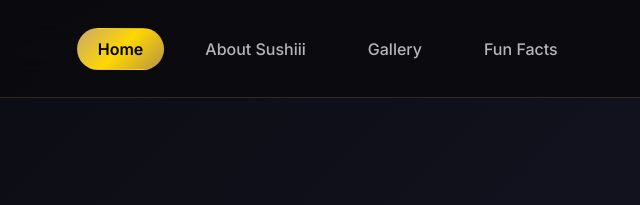
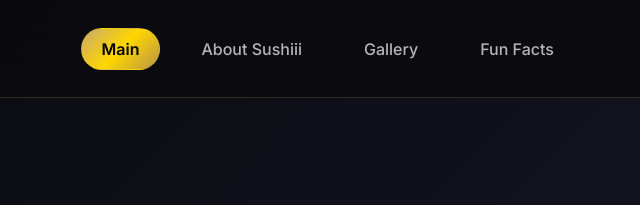
Before and after one commit to mustafayevailaha/Sushi_Quiz, a website: page src/public/index.html in a window 1280 px wide. Shown: the top 205 px of the page, 239-879 px from the left. Drawn offline with nearby package versions, Linux system fonts and the light colour scheme; no server answers.

Commit message:
changed HOME to MAIN

```diff
--- a/src/public/index.html
+++ b/src/public/index.html
@@ -14,7 +14,7 @@
     <div class="nav-container">
         <div class="nav-brand luxury-font">🍣 SushiMatch</div>
         <div class="nav-links">
-            <a href="#" data-page="home" class="nav-link active">Home</a>
+            <a href="#" data-page="home" class="nav-link active">Main</a>
             <a href="#" data-page="about" class="nav-link">About Sushiii</a>
             <a href="#" data-page="gallery" class="nav-link">Gallery</a>
             <a href="#" data-page="facts" class="nav-link">Fun Facts</a>
```
